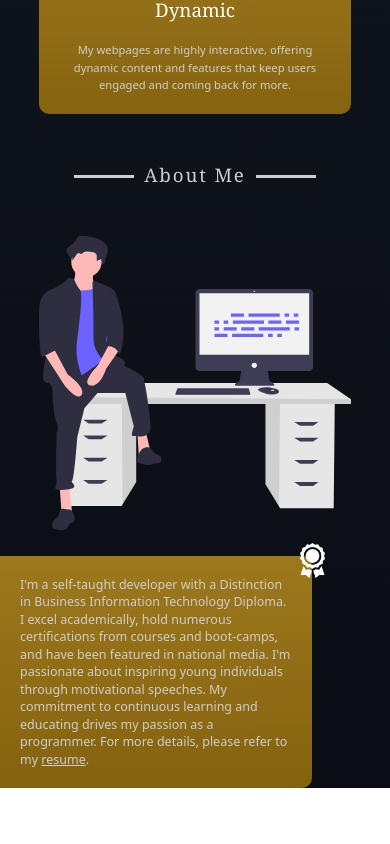
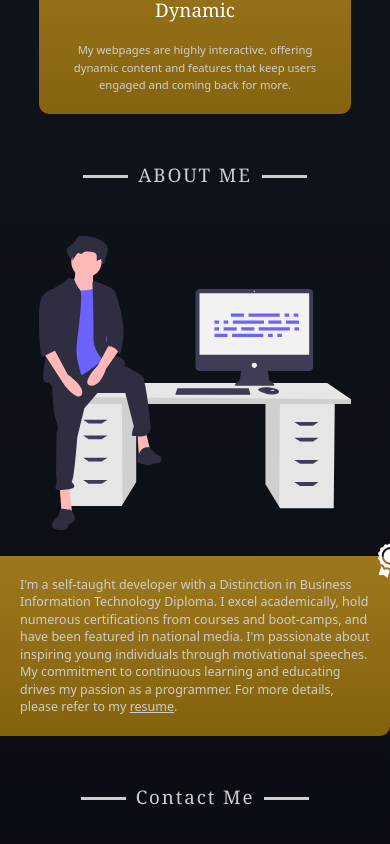
Before and after one commit to ahmedskandar/personal-portfolio, a React (Create React App) app: page / in a window 390 px wide. Shown: the part 3829-4673 px from the top of the page. Before the commit the page ends 4617 px from the top, so only its background shows below. Built offline with nearby package versions, Linux system fonts and the light colour scheme.

Commit message:
fixed design issues

```diff
--- a/src/App.js
+++ b/src/App.js
@@ -2,6 +2,7 @@ import HeroSection from "./components/HeroSection";
 import SkillsSection from "./components/SkillsSection";
 import ProjectsSection from "./components/ProjectsSection";
 import AboutMe from "./components/AboutMe";
+import ContactMe from "./components/ContactMe";
 
 
 function App() {
@@ -11,6 +12,7 @@ function App() {
       <SkillsSection />
       <ProjectsSection />
       <AboutMe />
+      <ContactMe />
     </>
   );
 }
--- a/src/components/AboutMe.js
+++ b/src/components/AboutMe.js
@@ -5,13 +5,13 @@ import { ReactComponent as Icon } from "./icons/Me.svg";
 function AboutMe() {
   return (
     <section>
-      <SectionTitle>About Me</SectionTitle>
+      <SectionTitle>ABOUT ME</SectionTitle>
       <div className="flex flex-col gap-10 md:flex-row md:gap-16">
         <div className="flex w-full justify-end sm:justify-center md:w-1/2 md:order-2 lg:w-4/12 lg:mx-auto">
           <Icon className="h-4/5 w-4/5 mx-auto sm:h-2/4 sm:w-2/4 md:mr-5 md:w-full md:h-full" />
         </div>
-        <div className="bg-gold w-4/5 p-8 relative rounded-r-2xl text-secondary md:self-center sm:w-3/4 md:w-1/2 md:p-12 md:order-1 lg:py-24 lg:px-14">
-          <p className="text-xl md:text-2xl lg:leading-10 lg:text-3xl">
+        <div className="bg-gold w-full max-w-2xl p-8 relative rounded-r-2xl text-secondary sm:max-w-3xl md:max-w-none md:self-center md:w-1/2 md:p-12 md:order-1 lg:py-24 lg:px-14">
+          <p className="text-xl sm:text-2xl md:text-2xl lg:leading-10 lg:text-3xl">
             I'm a self-taught developer with a Distinction in Business
             Information Technology Diploma. I excel academically, hold numerous
             certifications from courses and boot-camps, and have been featured
--- /dev/null
+++ b/src/components/ContactMe.js
@@ -0,0 +1,12 @@
+import React from 'react'
+import SectionTitle from './UI/SectionTitle'
+
+function ContactMe() {
+  return (
+    <section>
+        <SectionTitle>Contact Me</SectionTitle>
+    </section>
+  )
+}
+
+export default ContactMe
--- a/src/components/FeatureItem.js
+++ b/src/components/FeatureItem.js
@@ -6,7 +6,7 @@ function FeatureItem({icon, title, description}) {
     <div className='bg-gold p-8 rounded-2xl flex flex-col items-center md:hover:scale-105 md:transition md:duration-200 gap-4 lg:p-10 lg:gap-6'>
       <img src={`/assets/images/${icon}.png`} className='w-20 lg:w-24' alt="" />
       <h3 className='text-primary font-serif text-3xl lg:text-4xl'>{title}</h3>
-      <p className='mt-4 sm:max-w-xl text-lg md:text-xl lg:text-2xl md:max-w-none'>
+      <p className='mt-4 sm:max-w-xl text-lg sm:text-xl lg:text-2xl md:max-w-none'>
         {description}
       </p>
     </div>
--- a/src/index.css
+++ b/src/index.css
@@ -35,7 +35,7 @@ body {
 .line-before-and-after {
   content: "";
   display: inline-block;
-  width: 6rem; /* Adjust the width as needed */
+  width: 4.5rem; /* Adjust the width as needed */
   height: 0.3rem; /* Adjust the height as needed */
   background-color: #cecece; /* Your desired line color */
   vertical-align: middle;
```
